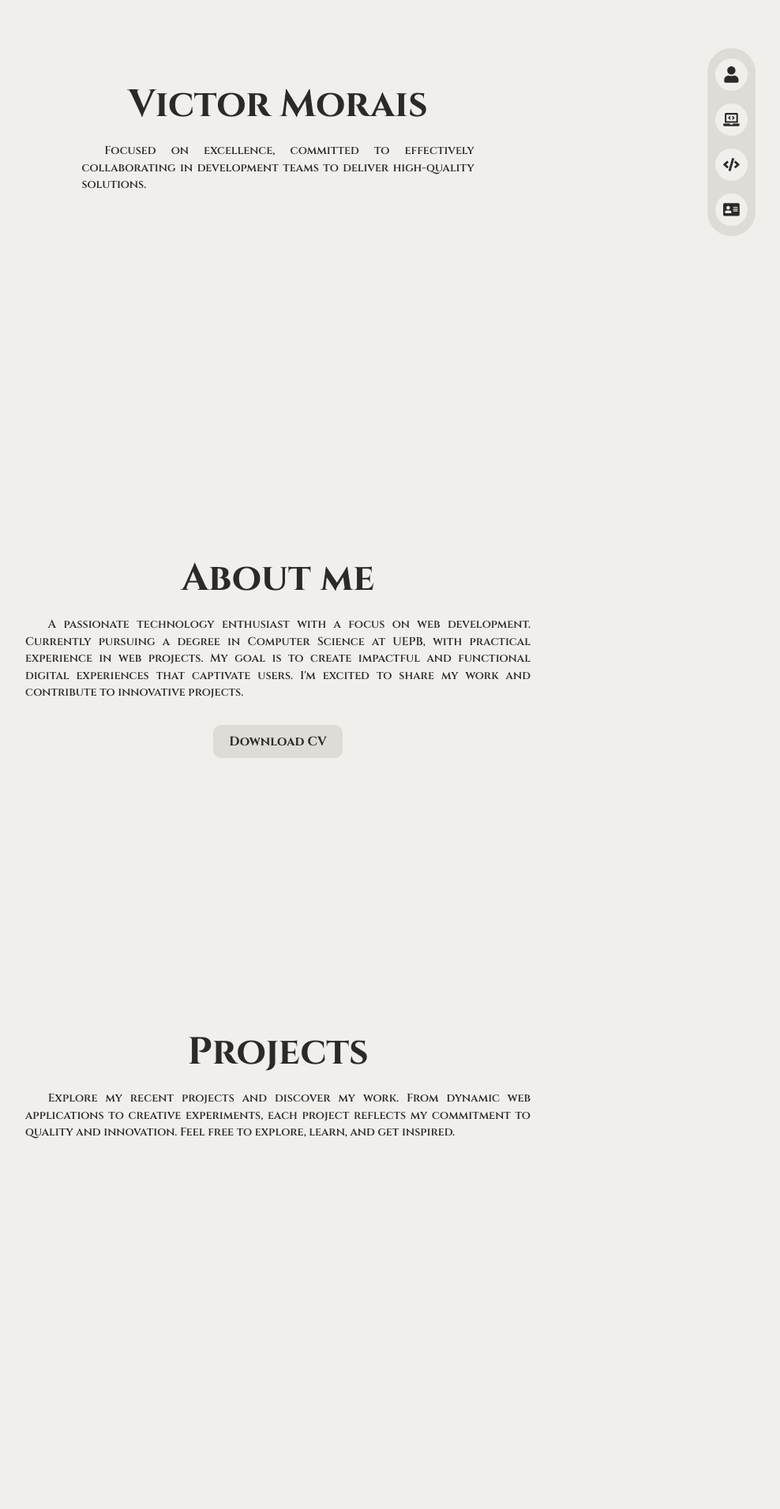
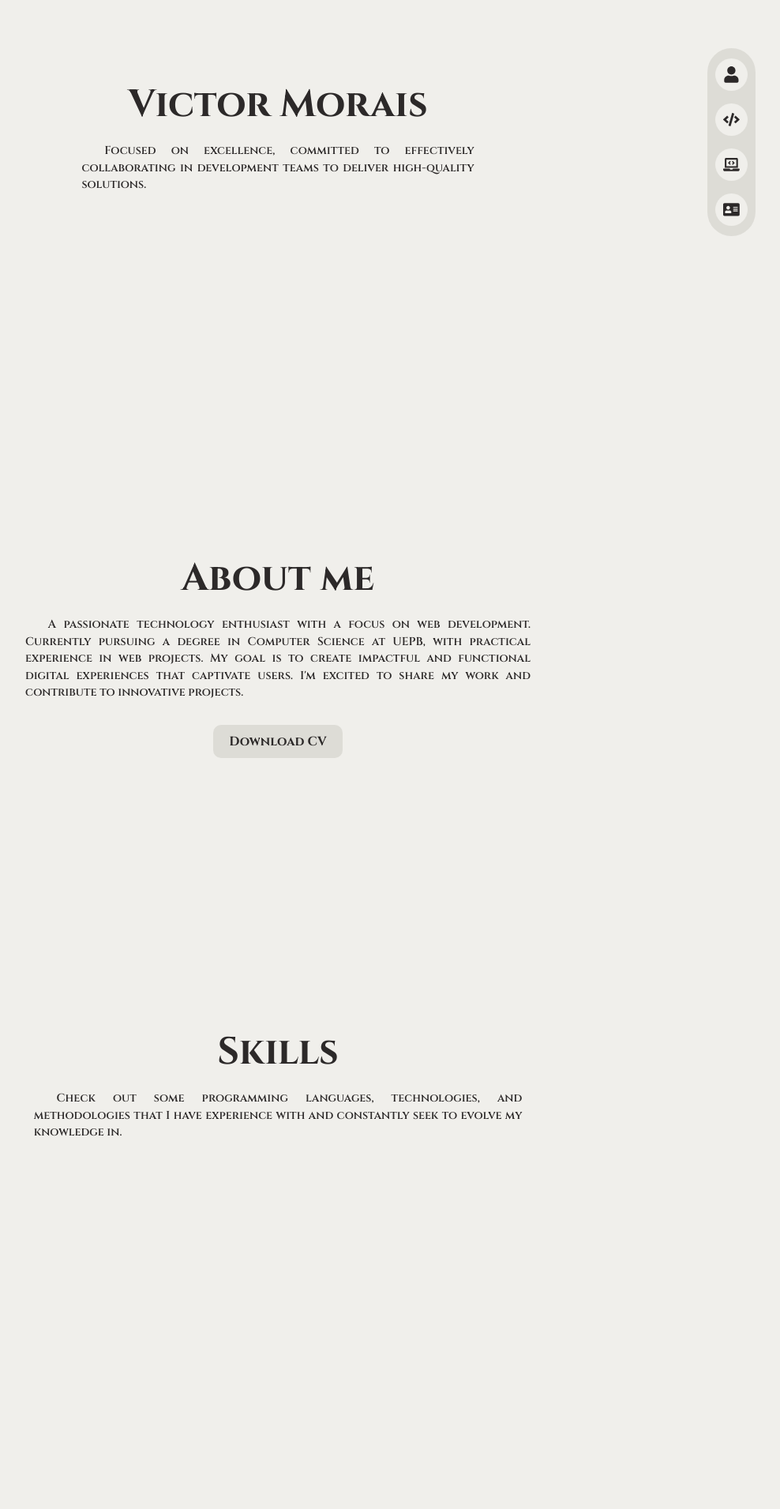
Before and after one commit to avictormorais/portfolio, a React (Vite) app: page / in a window 1280 px wide. Shown: the part 220-2131 px from the top of the page at 79% size, without its empty margins (288-1276 px from the left). Built offline with nearby package versions, Linux system fonts and the light colour scheme.

Commit message:
Creating skills and contact sections

```diff
--- a/src/components/Button.jsx
+++ b/src/components/Button.jsx
@@ -8,7 +8,7 @@ const StyledTip = styled.p`
   margin-top: 15px;
   opacity: 0;
   user-select: none;
-  transition: all .1s ease-in-out;
+  transition: all .3s ease-in-out;
 
   @media screen and (max-width: 700px){
       font-size: .75em;
--- a/src/components/layouts/Navigator.jsx
+++ b/src/components/layouts/Navigator.jsx
@@ -43,7 +43,6 @@ const StyledItem = styled.div`
   &:hover{
     cursor: pointer;
     border-radius: 10px;
-    background-color: var(--secondary-text-color);
   }
   &:hover .tooltip {
     visibility: visible;
@@ -133,13 +132,13 @@ function Navigator() {
         <FaUser />
         <Tooltip className="tooltip"><StyledTooltipText>{t('label-about-me')}</StyledTooltipText></Tooltip>
       </StyledItem>
+      <StyledItem onClick={() => handleScrollToSection("skillsSection")}>
+        <FaCode />
+        <Tooltip className="tooltip"><StyledTooltipText>{t('label-skills')}</StyledTooltipText></Tooltip>
+      </StyledItem>
       <StyledItem onClick={() => handleScrollToSection("projectsSection")}>
         <FaLaptopCode />
         <Tooltip className="tooltip"><StyledTooltipText>{t('label-projects')}</StyledTooltipText></Tooltip>
-      </StyledItem>
-      <StyledItem>
-        <FaCode />
-        <Tooltip className="tooltip"><StyledTooltipText>{t('label-skills')}</StyledTooltipText></Tooltip>
       </StyledItem>
       <StyledItem>
         <FaAddressCard />
--- a/src/locales/en.json
+++ b/src/locales/en.json
@@ -9,9 +9,11 @@
   "label-about-me": "About me",
   "text-about-me": "A passionate technology enthusiast with a focus on web development. Currently pursuing a degree in Computer Science at UEPB, with practical experience in web projects. My goal is to create impactful and functional digital experiences that captivate users. I'm excited to share my work and contribute to innovative projects.",
   "text-about-me-short": "A technology enthusiast passionate about web development, currently studying Computer Science at UEPB. I'm excited to share my work and contribute to innovative projects.",
+  "label-skills": "Skills",
+  "text-skills": "Check out some programming languages, technologies, and methodologies that I have experience with and constantly seek to evolve my knowledge in.",
   "label-projects": "Projects",
   "text-projects": "Explore my recent projects and discover my work. From dynamic web applications to creative experiments, each project reflects my commitment to quality and innovation. Feel free to explore, learn, and get inspired.",
   "text-projects-short": "Explore my recent projects and discover my work. From dynamic applications to creative experiments. Feel free to explore, learn, and get inspired.",
-  "label-skills": "Skills",
-  "label-contact": "Contact"
+  "label-contact": "Contact",
+  "text-contact": "I'm always open to new opportunities and collaborations. If you have a project in mind, want to work together, or just want to say hello, feel free to contact me."
 }
--- a/src/locales/pt.json
+++ b/src/locales/pt.json
@@ -9,9 +9,11 @@
   "label-about-me": "Sobre mim",
   "text-about-me": "Um entusiasta da tecnologia apaixonado por desenvolvimento web. Em formação em Ciência da Computação pela UEPB, com experiência prática em projetos de web. Meu objetivo é criar experiências digitais impactantes e funcionais que cativem os usuários. Estou animado para compartilhar meu trabalho e contribuir para projetos inovadores.",
   "text-about-me-short": "Um entusiasta da tecnologia apaixonado por desenvolvimento web, atualmente cursando Ciência da Computação na UEPB. Estou entusiasmado para compartilhar meu trabalho e contribuir para projetos inovadores.",
+  "label-skills": "Habilidades",
+  "text-skills": "Confira algumas linguagens de programação, tecnologias e metodologias em que tenho experiência e que busco constantemente evoluir meu conhecimento.",
   "label-projects": "Projetos",
   "text-projects": "Explore meus projetos recentes e descubra meu trabalho. Desde aplicações web dinâmicas até experimentos criativos, cada projeto reflete meu compromisso com a qualidade e a inovação. Fique à vontade para explorar, aprender e se inspirar.",
   "text-projects-short": "Explore meus projetos recentes e descubra meu trabalho. Desde aplicações dinâmicas até experimentos criativos. Fique à vontade para explorar, aprender e se inspirar.",
-  "label-skills": "Habilidades",
-  "label-contact": "Contato"
+  "label-contact": "Contato",
+  "text-contact": "Estou sempre aberto a novas oportunidades e colaborações. Se você deseja entrar em contato comigo, fique à vontade para me enviar uma mensagem. Estou ansioso para ouvir de você!"
 }
--- a/src/pages/Home.jsx
+++ b/src/pages/Home.jsx
@@ -50,10 +50,17 @@ function Home(){
         />
       </span>
 
+      <span id="skillsSection">
+        <PrincipalSection title={t('label-skills')} text={t('text-skills')}/>
+      </span>
+
       <span id="projectsSection">
         <PrincipalSection title={t('label-projects')} text={isMobile ? t('text-projects-short') : t('text-projects')} childComponent={() => <StyledTest/>}/>
       </span>
 
+      <span id="contactSecion">
+        <PrincipalSection title={t('label-contact')} text={t('text-contact')}/>
+      </span>
     </>
   );
 }
```
